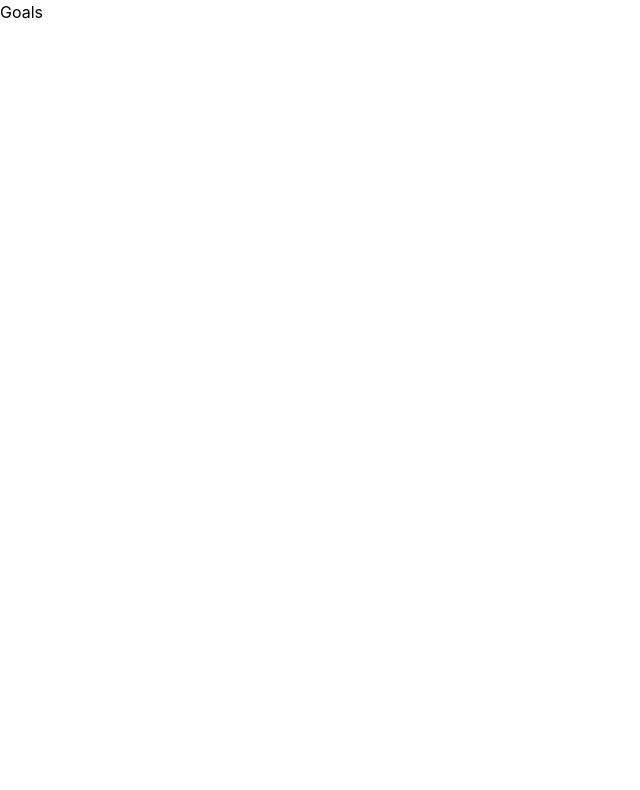
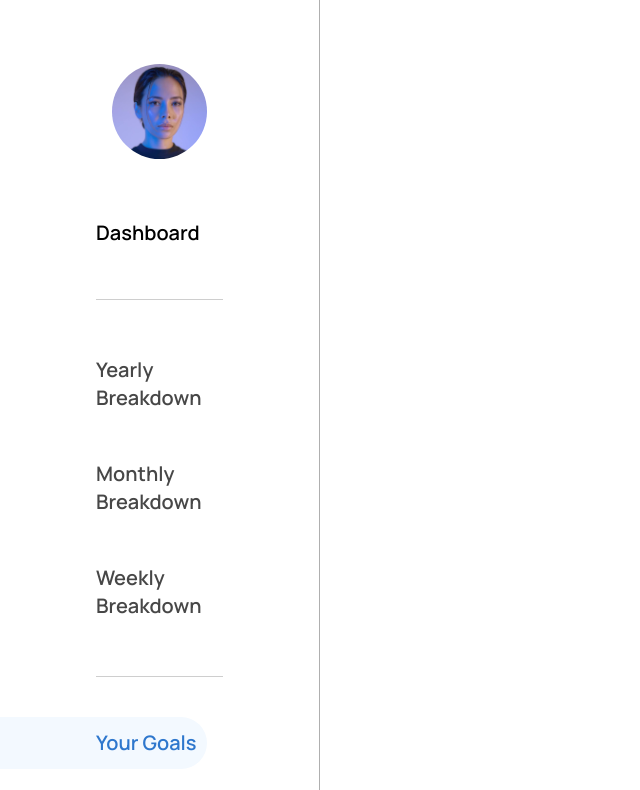
Before and after one commit to anyuan-chen/perdiem, a Next.js app: page /goals in a window 1280 px wide. Shown: the top 790 px of the page, without its empty margins (0-640 px from the left). Built offline with nearby package versions, Linux system fonts and the light colour scheme.

Commit message:
http error

```diff
--- a/components/shared/navbar.js
+++ b/components/shared/navbar.js
@@ -86,7 +86,7 @@ export default function Navbar() {
           </motion.div>
         </button>
 
-        <button className=" w-full">
+        <button className=" w-full ">
           <motion.div
             className={`py-4 rounded-r-full ${
               router.route === "/breakdown/weekly" ? highlightStyling : ""
@@ -110,7 +110,7 @@ export default function Navbar() {
       <hr className="mx-24 border-dividerGray"></hr>
 
       <ul className="text-textGray pt-10 space-y-4 pb-10">
-        <button className=" w-full">
+        <button className=" w-full pr-28">
           <motion.div
             className={`py-3 rounded-r-full ${
               router.route === "/goals" ? highlightStyling : ""
@@ -147,7 +147,7 @@ export default function Navbar() {
             </Link>
           </motion.div>
         </button>
-        <button className=" w-full ">
+        <button className=" w-full pr-28">
           <motion.div
             className={`py-3 rounded-r-full ${
               router.route === "/faq" ? highlightStyling : ""
--- a/pages/goals.js
+++ b/pages/goals.js
@@ -1,7 +1,13 @@
-import React from 'react'
-
+import React from "react";
+import Navbar from "../components/shared/navbar";
 export default function Goals() {
   return (
-    <div>Goals</div>
-  )
+    <div>
+      <Navbar></Navbar>
+      <div style={{width: "75vw"}}>
+
+
+      </div>
+    </div>
+  );
 }
```
